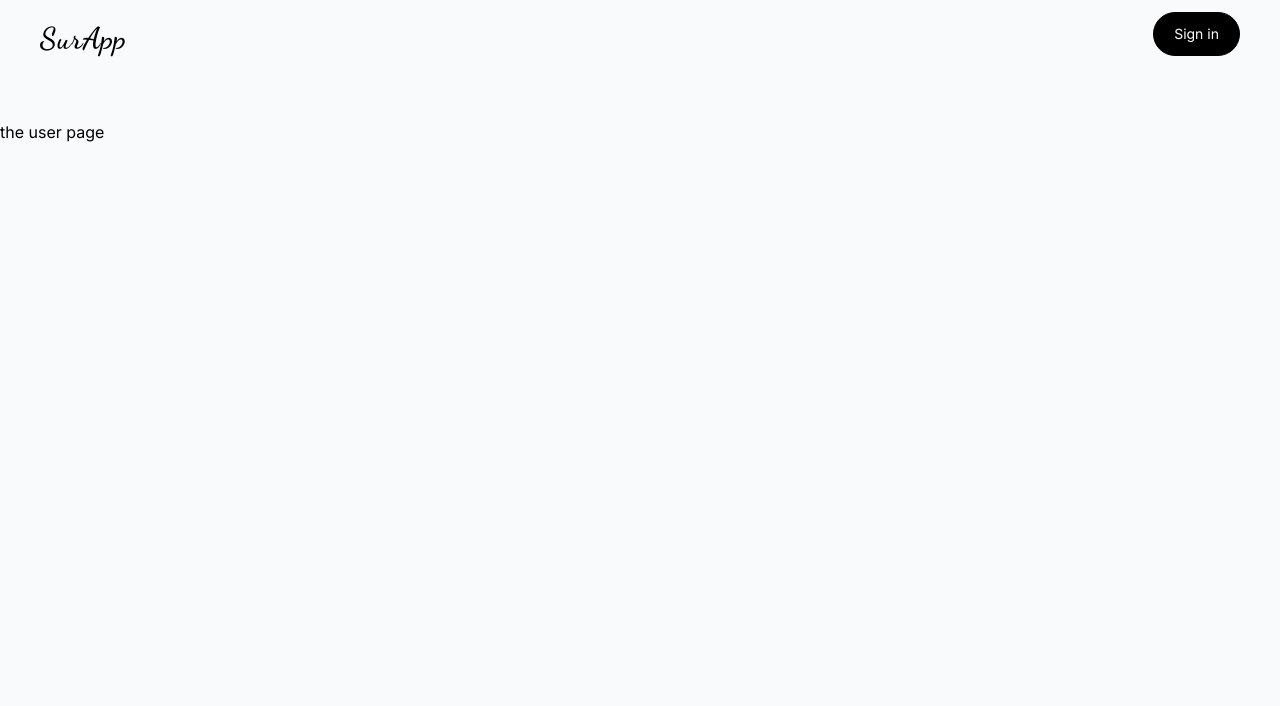
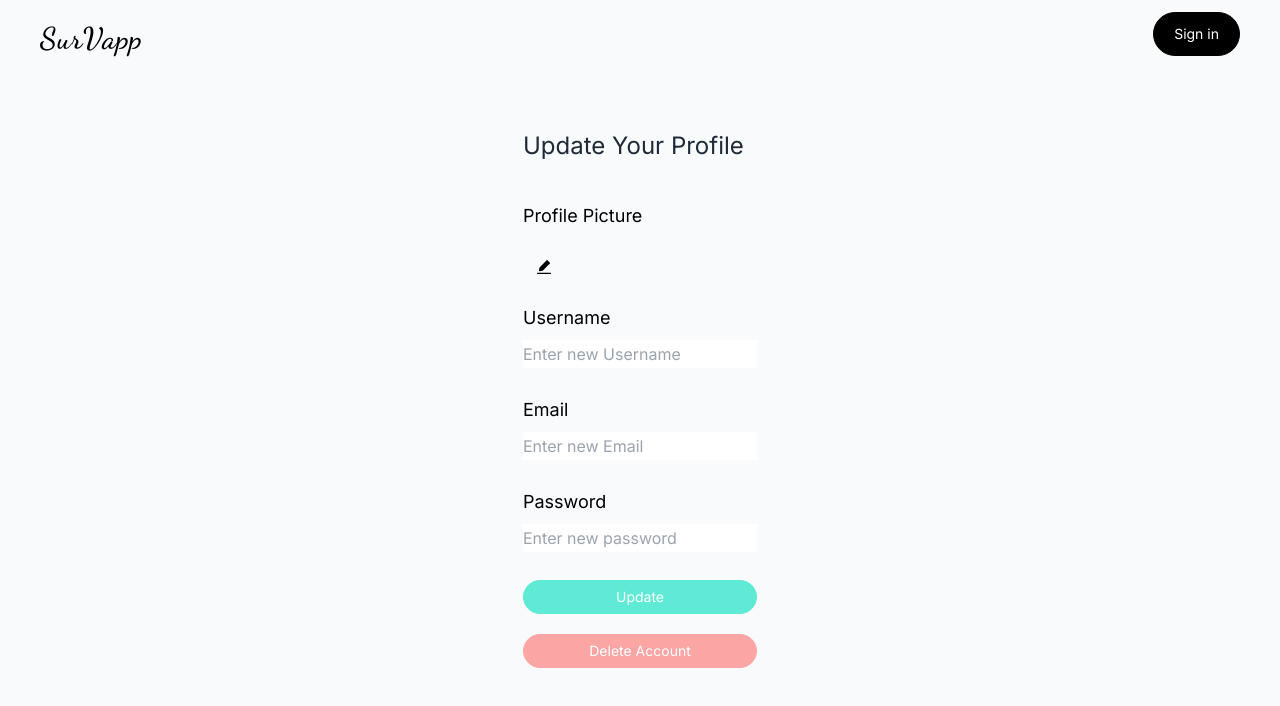
Before and after one commit to seymagulas/SurvApp, a Next.js app in the folder client/: page /dashboard/userPage in a window 1280 px wide. Shown: the top 706 px of the page. Built offline with nearby package versions, Linux system fonts and the light colour scheme.

Commit message:
feat: profile page

```diff
--- a/client/src/app/components/navbar/Navbar.tsx
+++ b/client/src/app/components/navbar/Navbar.tsx
@@ -1,6 +1,6 @@
 'use client';
 import styles from './navbar.module.css';
-import React from 'react';
+
 import Link from 'next/link';
 import Image from 'next/image';
 import { useState, useEffect } from 'react';
@@ -26,7 +26,7 @@ const Navbar = () => {
         <p
           className={`${dans.className} marker:max-sm:hidden ml-10 text-3xl mt-2 text-black tracking-wide self-center `}
         >
-          SurApp
+          SurVapp
         </p>
       </Link>
 
--- a/client/src/app/dashboard/page.tsx
+++ b/client/src/app/dashboard/page.tsx
@@ -2,8 +2,6 @@
 //This is questions (index)
 
 //Create new survey
-
-import React from 'react';
 
 const Nabar = () => {
   return <div>Nabar</div>;
--- a/client/src/app/dashboard/userPage/page.tsx
+++ b/client/src/app/dashboard/userPage/page.tsx
@@ -1,7 +1,70 @@
-import React from 'react';
+'use client';
+import { useState } from 'react';
 
-const UserPage = () => {
-  return <div>the user page</div>;
+import { AiFillEdit } from 'react-icons/ai';
+
+const UserProfilePage = () => {
+  const [username, setUsername] = useState('');
+  const [email, setEmail] = useState('');
+  const [password, setPassword] = useState('');
+
+  return (
+    <div className="flex justify-center align-middle w-full">
+      <div className="relative w-/12 p-2.5">
+        <div className="flex ">
+          <span className=" text-2xl mb-5 text-gray-800">
+            Update Your Profile
+          </span>
+        </div>
+        <form className="flex flex-col">
+          <label className="text-lg mt-5">Profile Picture</label>
+          <div className="flex items-center mt-2 mb-2">
+            {/* <img
+              src={}
+              className=" w-16 h-16 rounded-2xl object-cover"
+              alt=""
+            /> */}
+            <label className="text-lg mt-5" htmlFor="fileInput">
+              <AiFillEdit className="cursor-pointer  ml-3" />
+            </label>
+            <input
+              className="mt-2 mb-2 h-5 border-none border-b-gray-500"
+              type="file"
+              id="fileInput"
+              style={{ display: 'none' }}
+            />
+          </div>
+          <label className="text-lg mt-5">Username</label>
+          <input
+            className="mt-2 mb-2 h-7 border-none border-b-gray-500"
+            type="text"
+            placeholder="Enter new Username"
+          />
+          <label className="text-lg mt-5">Email</label>
+          <input
+            className="mt-2 mb-2 h-7 border-none border-b-gray-500"
+            type="email"
+            placeholder="Enter new Email"
+          />
+          <label className="text-lg mt-5">Password</label>
+          <input
+            className="mt-2 mb-2 h-7 border-none border-b-gray-500"
+            type="password"
+            placeholder="Enter new password"
+          />
+          <button
+            className=" mt-5 w-full rounded-full border border-teal-300 bg-teal-300 py-1.5 px-5 text-white transition-all hover:bg-white hover:text-teal-300 text-center text-sm font-inter flex items-center justify-center "
+            type="submit"
+          >
+            Update
+          </button>
+          <button className="mt-5 w-full rounded-full border border-red-300 bg-red-300 py-1.5 px-5 text-white transition-all hover:bg-white hover:text-red-300 text-center text-sm font-inter flex items-center justify-center">
+            Delete Account
+          </button>
+        </form>
+      </div>
+    </div>
+  );
 };
 
-export default UserPage;
+export default UserProfilePage;
```
